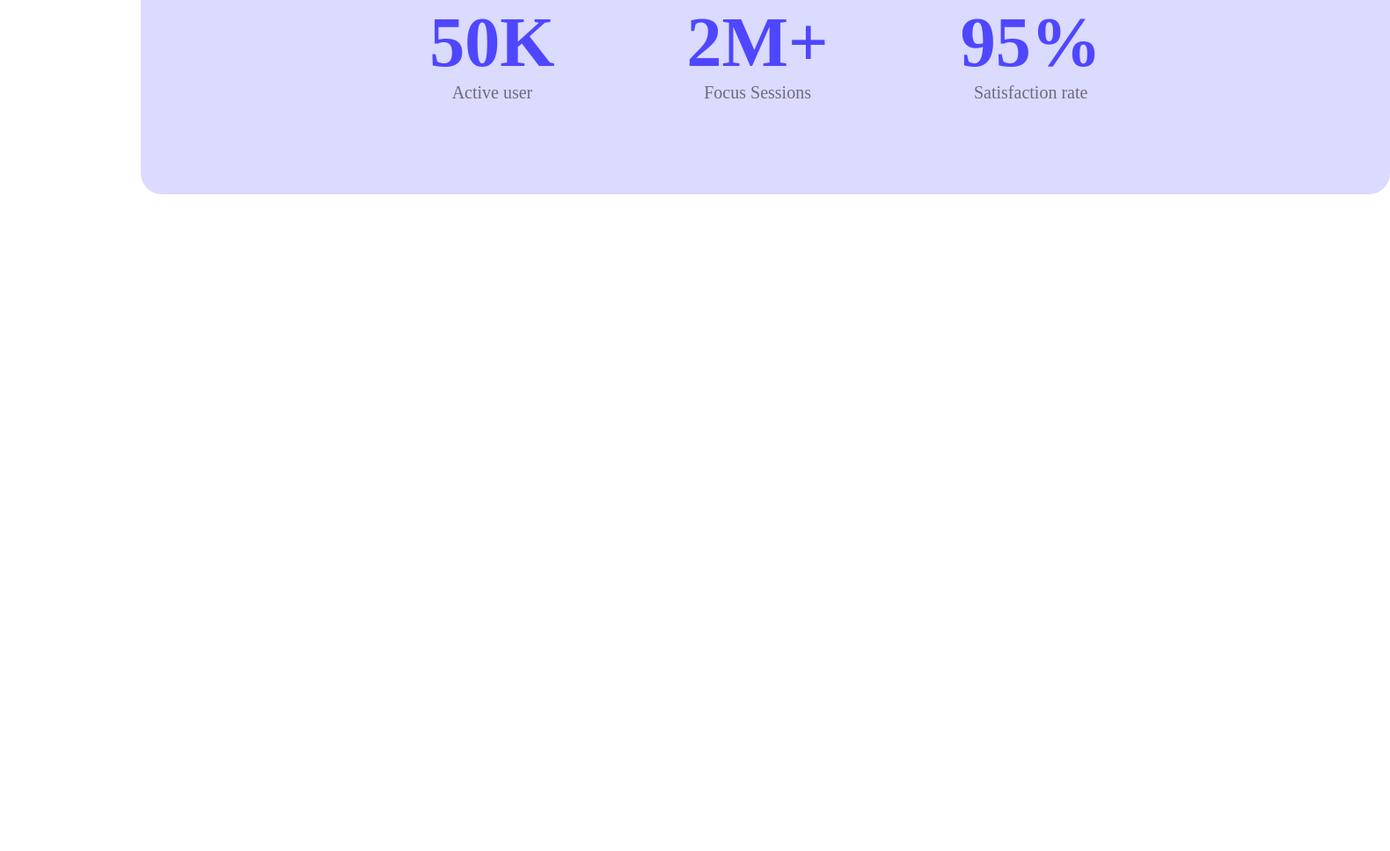
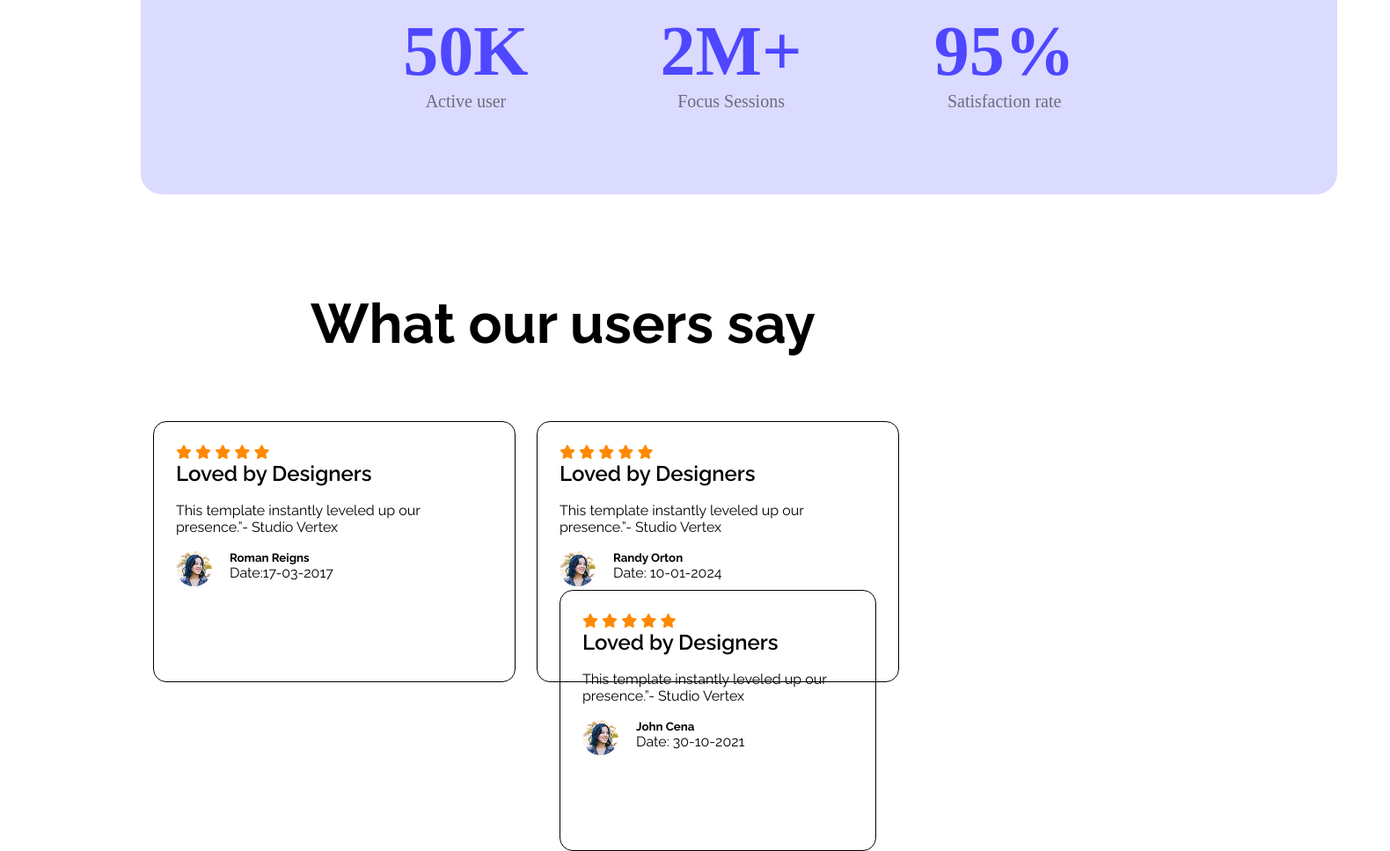
Before and after one commit to md-shajib-hossain/Assignment-01, a plain HTML site: page index.html in a window 1280 px wide. Shown: the part 1609-2577 px from the top of the page at 88% size, 1580 px wide, since content can reach past the window. Before the commit the page ends 1940 px from the top, so only its background shows below. Drawn offline with Linux system fonts and the light colour scheme.

```diff
--- a/index.html
+++ b/index.html
@@ -8,7 +8,8 @@
 <link rel="preconnect" href="https://fonts.gstatic.com" crossorigin>
 <link href="https://fonts.googleapis.com/css2?family=Raleway:ital,wght@0,100..900;1,100..900&display=swap" rel="stylesheet">
 
-    <link rel="stylesheet" href="style.css">
+<link rel="stylesheet" href="https://cdnjs.cloudflare.com/ajax/libs/font-awesome/6.7.2/css/all.min.css" integrity="sha512-Evv84Mr4kqVGRNSgIGL/F/aIDqQb7xQ2vcrdIwxfjThSH8CSR7PBEakCr51Ck+w+/U6swU2Im1vVX0SVk9ABhg==" crossorigin="anonymous" referrerpolicy="no-referrer" />
+<link rel="stylesheet" href="style.css">
 </head>
 <body class="raleway-primary-font">
     <header>
@@ -52,5 +53,75 @@
             </div>
         </div>
     </sction>
+    <section>
+                <div class="review-container-heading"><h1>What our users say</h1></div>
+
+    <div class="review-er-abba">
+        <div class="review-container">
+                 <div class="review-column">
+                    <div class="icon">
+                            <i class="fa-solid fa-star"></i>
+                            <i class="fa-solid fa-star"></i>
+                            <i class="fa-solid fa-star"></i>
+                            <i class="fa-solid fa-star"></i>
+                            <i class="fa-solid fa-star"></i>
+                        </div>
+                    <h2 class="review-title">Loved by Designers</h2>
+                    <p class="review-desc">This template instantly leveled up our presence.”- Studio Vertex</p>
+                    <div class="review-input-part">
+                        <div class="review-img">
+                            <img src="Assets/avatar.png" alt="avatar image">
+                        </div>
+                        <div class="user-intro">
+                            <h5 class="input-reviewer">Roman Reigns</h5>
+                            <p class="input-date" >Date:17-03-2017</p></div>
+                    </div>
+                    </div>
+                    <!-- review column 2 manush hoise -->
+                <div class="review-column">
+                       <div class="icon">
+                            <i class="fa-solid fa-star"></i>
+                            <i class="fa-solid fa-star"></i>
+                            <i class="fa-solid fa-star"></i>
+                            <i class="fa-solid fa-star"></i>
+                            <i class="fa-solid fa-star"></i>
+                        </div>
+                        <h2 class="review-title">Loved by Designers</h2>
+                        <p class="review-desc">This template instantly leveled up our presence.”- Studio Vertex</p>
+                     <div class="review-input-part">
+                        <div class="review-img">
+                            <img src="Assets/avatar.png" alt="avatar image">
+                        </div>
+                        <div class="user-intro">
+                            <h5 class="input-reviewer">Randy Orton</h5>
+                            <p class="input-date" >Date: 10-01-2024</p></div>
+                    </div>
+                    <!-- 3 no review container upore uthe naa knoo? -->
+                <div class="review-column">
+                        <div class="icon">
+                            <i class="fa-solid fa-star"></i>
+                            <i class="fa-solid fa-star"></i>
+                            <i class="fa-solid fa-star"></i>
+                            <i class="fa-solid fa-star"></i>
+                            <i class="fa-solid fa-star"></i>
+                        </div>
+                        <h2 class="review-title">Loved by Designers</h2>
+                        <p class="review-desc">This template instantly leveled up our presence.”- Studio Vertex</p>
+                     <div class="review-input-part">
+                        <div class="review-img">
+                            <img src="Assets/avatar.png" alt="avatar image">
+                        </div>
+                        <div class="user-intro">
+                            <h5 class="input-reviewer">John Cena</h5>
+                            <p class="input-date" >Date: 30-10-2021</p></div>
+                    </div>
+
+        </div>
+
+     </div>
+    </section>
+
+
+
 </body>
 </html>
--- a/style.css
+++ b/style.css
@@ -29,6 +29,7 @@ padding: 0px;
     background:linear-gradient(rgba(5, 5, 5, 0.024)), url("./Assets/Hero-bg.png");
     background-size: cover;
     height: 800px;
+    margin: 0 auto;
 }
 .navbar{
     display: flex;
@@ -88,7 +89,7 @@ padding: 0px;
     background-color: #dbdaff;
     background-size: cover;
     height: 310px;
-    width: 1140px;
+    width: 1080px;
     border-radius: 24px;
     display: flex;
     justify-content: center;
@@ -96,7 +97,7 @@ padding: 0px;
     flex-direction: column;
     margin: 110px 160px;
     padding: 50px 140px;
-    /* gap: 20px; */
+    gap: 20px;
 
 }
 .user-title{
@@ -129,3 +130,57 @@ padding: 0px;
     align-items: center;
     flex-direction: column;
 }
+/* user review section starts here */
+.review-container-heading{
+    text-align: center;
+    font-size: 42px;
+    font-weight: bold;
+    margin-bottom: 8px;
+}
+.review-column{
+    max-width: 360px;
+    height: 245px;
+    margin-bottom: 24px;
+    padding: 25px;
+    border: 1px solid black;
+    border-radius: 15px;
+}
+.review-column img{
+    background-repeat: repeat-y;
+    background-size: cover;
+}
+.review-input-part{
+    display: flex;
+    justify-content:flex-start;
+    align-items: flex-start;
+    gap: 20px;
+}
+.review-input-part img{
+    border-radius: 50%;
+}
+.review-container{
+    display: flex;
+
+    margin: 50px 150px;
+    gap: 24px;
+    padding: 24px;
+    height: 400px;
+    flex-wrap: nowrap;
+}
+.review-title{
+    margin-bottom: 18px;
+    font-size: 24px;
+    font-weight: 600;
+}
+.review-desc{
+    font-size: 16px;
+    margin-bottom: 18px;
+}
+.review-er-abba{
+    display: flex;
+    align-items: center;
+    display: block;
+}
+.icon{
+    color: rgb(255, 137, 2);
+}
```
